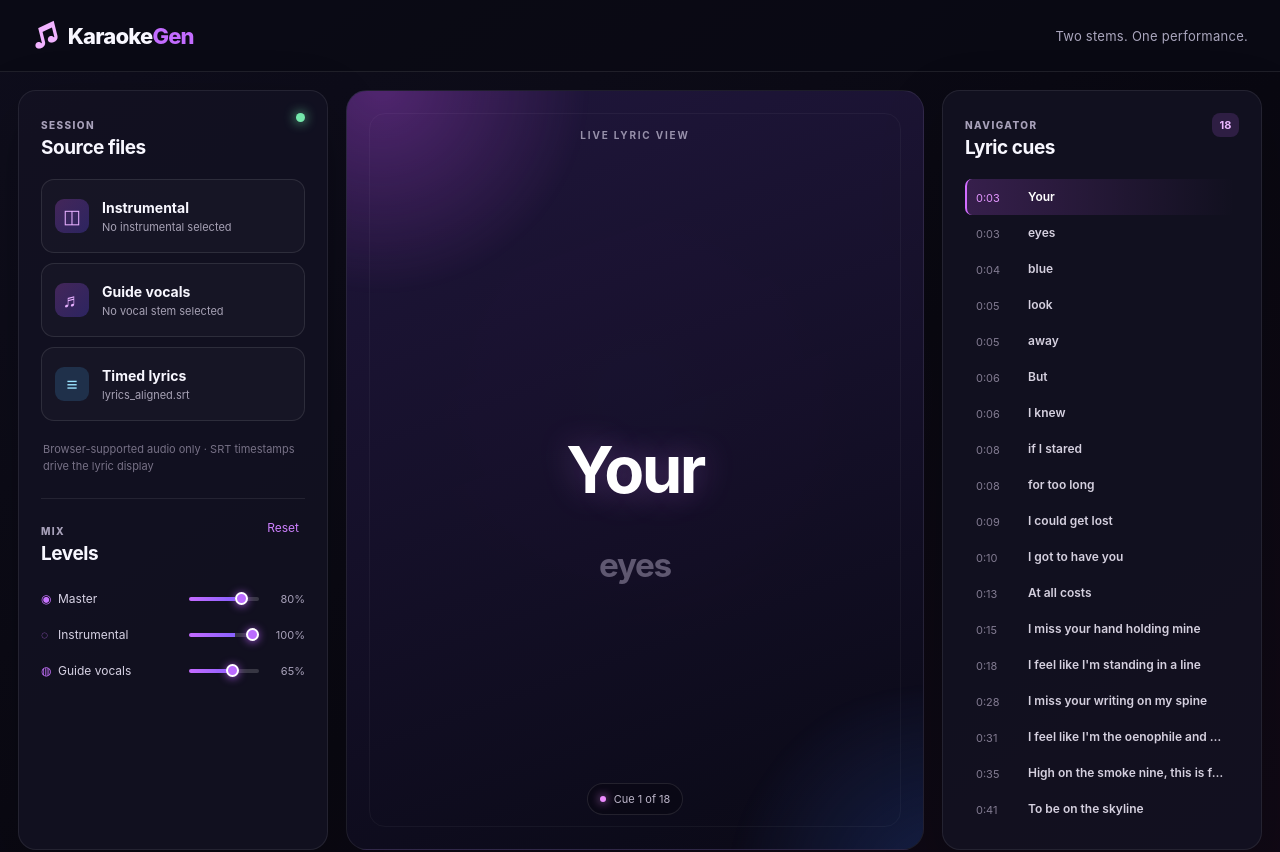
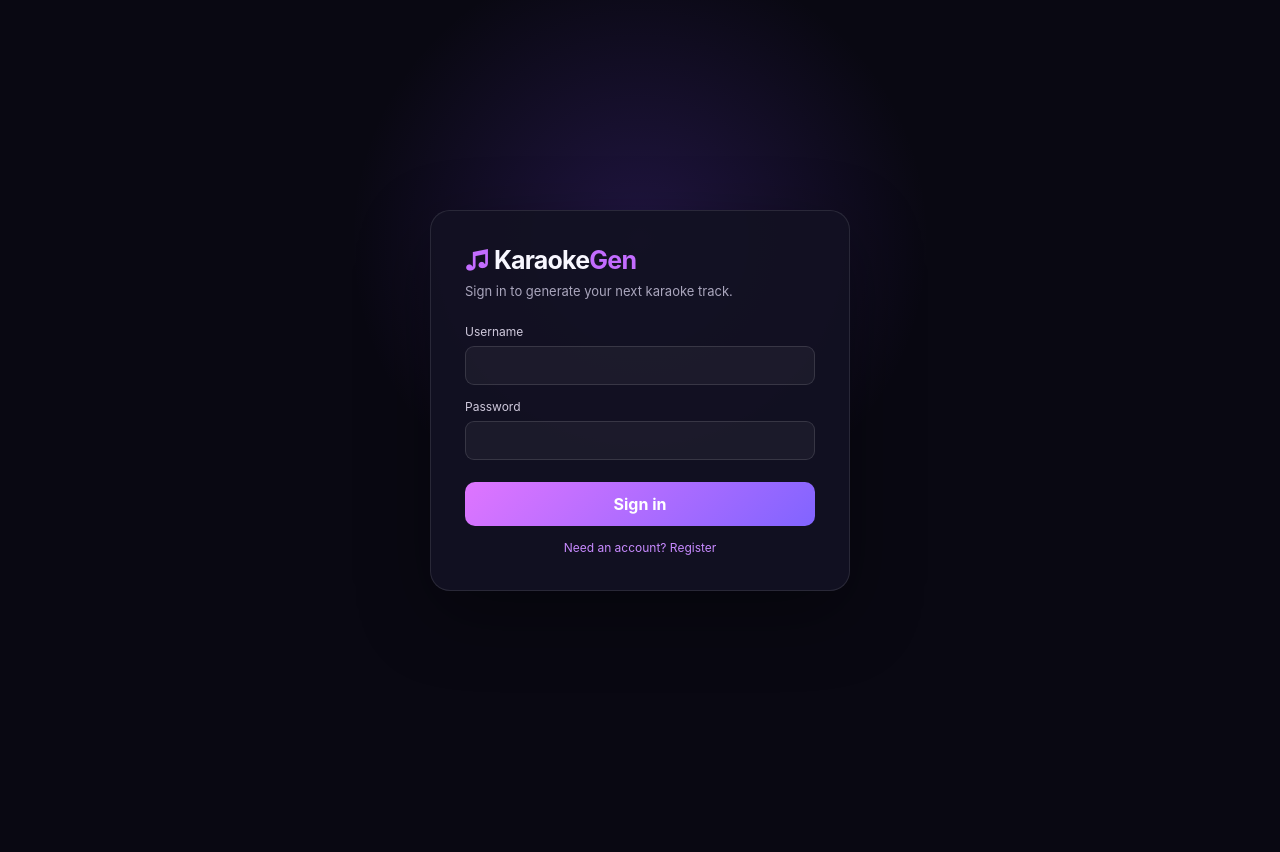
Before and after one commit to matejmagat/ai-karaoke-generator, a React (Create React App) app in the folder karaoke-gen-frontend/: page / in a window 1280 px wide. Shown: the top 852 px of the page. After the commit the page ends 800 px from the top, so only its background shows below. Built offline with nearby package versions, Linux system fonts and the light colour scheme; no server answers.

Commit message:
Add JWT registration, login, refresh, and logout

```diff
--- a/karaoke-gen-frontend/src/App.css
+++ b/karaoke-gen-frontend/src/App.css
@@ -1,38 +1,20 @@
-.App {
-  text-align: center;
-}
+.App { text-align: center; }
 
-.App-logo {
-  height: 40vmin;
-  pointer-events: none;
-}
+.session-shell { position: relative; }
+.session-user { position: fixed; z-index: 20; top: 18px; right: 32px; display: flex; align-items: center; gap: 12px; color: #aaa6bd; font-size: 12px; }
+.session-user button { padding: 7px 11px; border: 1px solid rgba(255,255,255,.14); border-radius: 8px; color: #eee9f5; background: rgba(255,255,255,.06); }
 
-@media (prefers-reduced-motion: no-preference) {
-  .App-logo {
-    animation: App-logo-spin infinite 20s linear;
-  }
-}
+.auth-page { min-height: 100vh; display: grid; place-items: center; padding: 24px; color: #f8f7ff; background: radial-gradient(circle at 50% 30%, rgba(126,75,255,.2), transparent 34%), #090812; }
+.auth-card { width: min(420px, 100%); padding: 34px; border: 1px solid rgba(255,255,255,.1); border-radius: 20px; background: rgba(19,18,34,.94); box-shadow: 0 24px 70px rgba(0,0,0,.35); text-align: left; }
+.auth-brand { margin-bottom: 8px; font-size: 25px; font-weight: 750; letter-spacing: -.8px; }
+.auth-brand span, .auth-brand strong { color: #c36cff; }
+.auth-card > p { margin: 0 0 25px; color: #aaa6bd; font-size: 13px; }
+.auth-card label { display: grid; gap: 7px; margin: 14px 0; color: #cfc9dc; font-size: 12px; }
+.auth-card input { width: 100%; padding: 11px 12px; border: 1px solid rgba(255,255,255,.12); border-radius: 9px; outline: none; color: white; background: rgba(255,255,255,.045); }
+.auth-card input:focus { border-color: #b966ef; box-shadow: 0 0 0 3px rgba(185,102,239,.13); }
+.auth-error { margin: 13px 0; padding: 10px 12px; border-radius: 9px; color: #ffc4cf; background: rgba(205,59,91,.15); font-size: 12px; }
+.auth-submit { width: 100%; margin-top: 8px; padding: 12px; border: 0; border-radius: 10px; color: white; background: linear-gradient(135deg, #df75ff, #8164ff); font-weight: 700; }
+.auth-submit:disabled { opacity: .6; cursor: wait; }
+.auth-switch { width: 100%; margin-top: 13px; border: 0; color: #c88aff; background: transparent; font-size: 12px; }
 
-.App-header {
-  background-color: #282c34;
-  min-height: 100vh;
-  display: flex;
-  flex-direction: column;
-  align-items: center;
-  justify-content: center;
-  font-size: calc(10px + 2vmin);
-  color: white;
-}
-
-.App-link {
-  color: #61dafb;
-}
-
-@keyframes App-logo-spin {
-  from {
-    transform: rotate(0deg);
-  }
-  to {
-    transform: rotate(360deg);
-  }
-}
+@media (max-width: 720px) { .session-user { top: 14px; right: 14px; } .session-user span { display: none; } }
--- a/karaoke-gen-frontend/src/App.js
+++ b/karaoke-gen-frontend/src/App.js
@@ -1,8 +1,25 @@
-import KaraokeApp from "./KaraokeApp";
+import { useState } from 'react';
+import KaraokeApp from './KaraokeApp';
+import AuthScreen from './AuthScreen';
+import { clearSession, loadSession } from './api';
+import './App.css';
 
 function App() {
+  const [session, setSession] = useState(loadSession);
+
+  if (!session) return <AuthScreen onAuthenticated={setSession} />;
+
+  const logout = () => {
+    clearSession();
+    setSession(null);
+  };
+
   return (
-    <div className="App">
+    <div className="App session-shell">
+      <div className="session-user">
+        <span>{session.username || 'Signed in'}</span>
+        <button onClick={logout}>Log out</button>
+      </div>
       <KaraokeApp />
     </div>
   );
--- /dev/null
+++ b/karaoke-gen-frontend/src/AuthScreen.jsx
@@ -0,0 +1,50 @@
+import { useState } from 'react';
+import { login, register } from './api';
+
+export default function AuthScreen({ onAuthenticated }) {
+  const [mode, setMode] = useState('login');
+  const [fields, setFields] = useState({
+    username: '', email: '', password: '', password_confirm: '',
+  });
+  const [error, setError] = useState('');
+  const [submitting, setSubmitting] = useState(false);
+
+  const update = (event) => {
+    setFields((current) => ({ ...current, [event.target.name]: event.target.value }));
+  };
+
+  const submit = async (event) => {
+    event.preventDefault();
+    setError('');
+    setSubmitting(true);
+    try {
+      const session = mode === 'login'
+        ? await login({ username: fields.username, password: fields.password })
+        : await register(fields);
+      onAuthenticated(session);
+    } catch (requestError) {
+      const firstFieldError = Object.values(requestError.body || {}).flat()[0];
+      setError(typeof firstFieldError === 'string' ? firstFieldError : requestError.message);
+    } finally {
+      setSubmitting(false);
+    }
+  };
+
+  return (
+    <main className="auth-page">
+      <form className="auth-card" onSubmit={submit}>
+        <div className="auth-brand"><span>♫</span> Karaoke<strong>Gen</strong></div>
+        <p>{mode === 'login' ? 'Sign in to generate your next karaoke track.' : 'Create an account to start generating tracks.'}</p>
+        <label>Username<input name="username" value={fields.username} onChange={update} autoComplete="username" required /></label>
+        {mode === 'register' && <label>Email<input name="email" type="email" value={fields.email} onChange={update} autoComplete="email" required /></label>}
+        <label>Password<input name="password" type="password" value={fields.password} onChange={update} autoComplete={mode === 'login' ? 'current-password' : 'new-password'} minLength={mode === 'register' ? 8 : undefined} required /></label>
+        {mode === 'register' && <label>Confirm password<input name="password_confirm" type="password" value={fields.password_confirm} onChange={update} autoComplete="new-password" minLength="8" required /></label>}
+        {error && <div className="auth-error" role="alert">{error}</div>}
+        <button className="auth-submit" disabled={submitting}>{submitting ? 'Please wait…' : mode === 'login' ? 'Sign in' : 'Register'}</button>
+        <button type="button" className="auth-switch" onClick={() => { setMode(mode === 'login' ? 'register' : 'login'); setError(''); }}>
+          {mode === 'login' ? 'Need an account? Register' : 'Already registered? Sign in'}
+        </button>
+      </form>
+    </main>
+  );
+}
--- /dev/null
+++ b/karaoke-gen-frontend/src/api.js
@@ -0,0 +1,102 @@
+const DEFAULT_API_BASE_URL = 'http://localhost:8000';
+const SESSION_KEY = 'karaoke-gen-session';
+
+export const API_BASE_URL = (
+  process.env.REACT_APP_API_BASE_URL || DEFAULT_API_BASE_URL
+).replace(/\/$/, '');
+
+export function loadSession() {
+  try {
+    const session = JSON.parse(localStorage.getItem(SESSION_KEY));
+    return session?.access && session?.refresh ? session : null;
+  } catch {
+    return null;
+  }
+}
+
+export function clearSession() {
+  localStorage.removeItem(SESSION_KEY);
+}
+
+function saveSession(tokens, username) {
+  const previous = loadSession();
+  const session = {
+    access: tokens.access,
+    refresh: tokens.refresh || previous?.refresh,
+    username: username || previous?.username || '',
+  };
+  localStorage.setItem(SESSION_KEY, JSON.stringify(session));
+  return session;
+}
+
+async function responseError(response) {
+  const body = await response.json().catch(() => ({}));
+  const message = body.detail || body.non_field_errors?.[0] || `Request failed (${response.status}).`;
+  return Object.assign(new Error(message), { status: response.status, body });
+}
+
+async function publicJson(path, options) {
+  const response = await fetch(`${API_BASE_URL}${path}`, {
+    ...options,
+    headers: { 'Content-Type': 'application/json', ...options?.headers },
+  });
+  if (!response.ok) throw await responseError(response);
+  return response.json();
+}
+
+export async function login(credentials) {
+  const tokens = await publicJson('/api/auth/login/', {
+    method: 'POST',
+    body: JSON.stringify(credentials),
+  });
+  return saveSession(tokens, credentials.username);
+}
+
+export async function register(details) {
+  const result = await publicJson('/api/auth/register/', {
+    method: 'POST',
+    body: JSON.stringify(details),
+  });
+  return saveSession(result, result.user?.username || details.username);
+}
+
+async function refreshAccessToken() {
+  const session = loadSession();
+  if (!session?.refresh) throw new Error('Your session has expired. Please sign in again.');
+
+  try {
+    const tokens = await publicJson('/api/auth/token/refresh/', {
+      method: 'POST',
+      body: JSON.stringify({ refresh: session.refresh }),
+    });
+    return saveSession(tokens, session.username).access;
+  } catch (error) {
+    clearSession();
+    throw error;
+  }
+}
+
+export async function authenticatedRequest(path, options = {}, retry = true) {
+  const session = loadSession();
+  if (!session?.access) throw new Error('Sign in to continue.');
+
+  const response = await fetch(`${API_BASE_URL}${path}`, {
+    ...options,
+    headers: {
+      ...options.headers,
+      Authorization: `Bearer ${session.access}`,
+    },
+  });
+
+  if (response.status === 401 && retry) {
+    const access = await refreshAccessToken();
+    return authenticatedRequest(path, {
+      ...options,
+      headers: { ...options.headers, Authorization: `Bearer ${access}` },
+    }, false);
+  }
+
+  if (!response.ok) throw await responseError(response);
+  if (response.status === 204) return null;
+  return response.json();
+}
```
